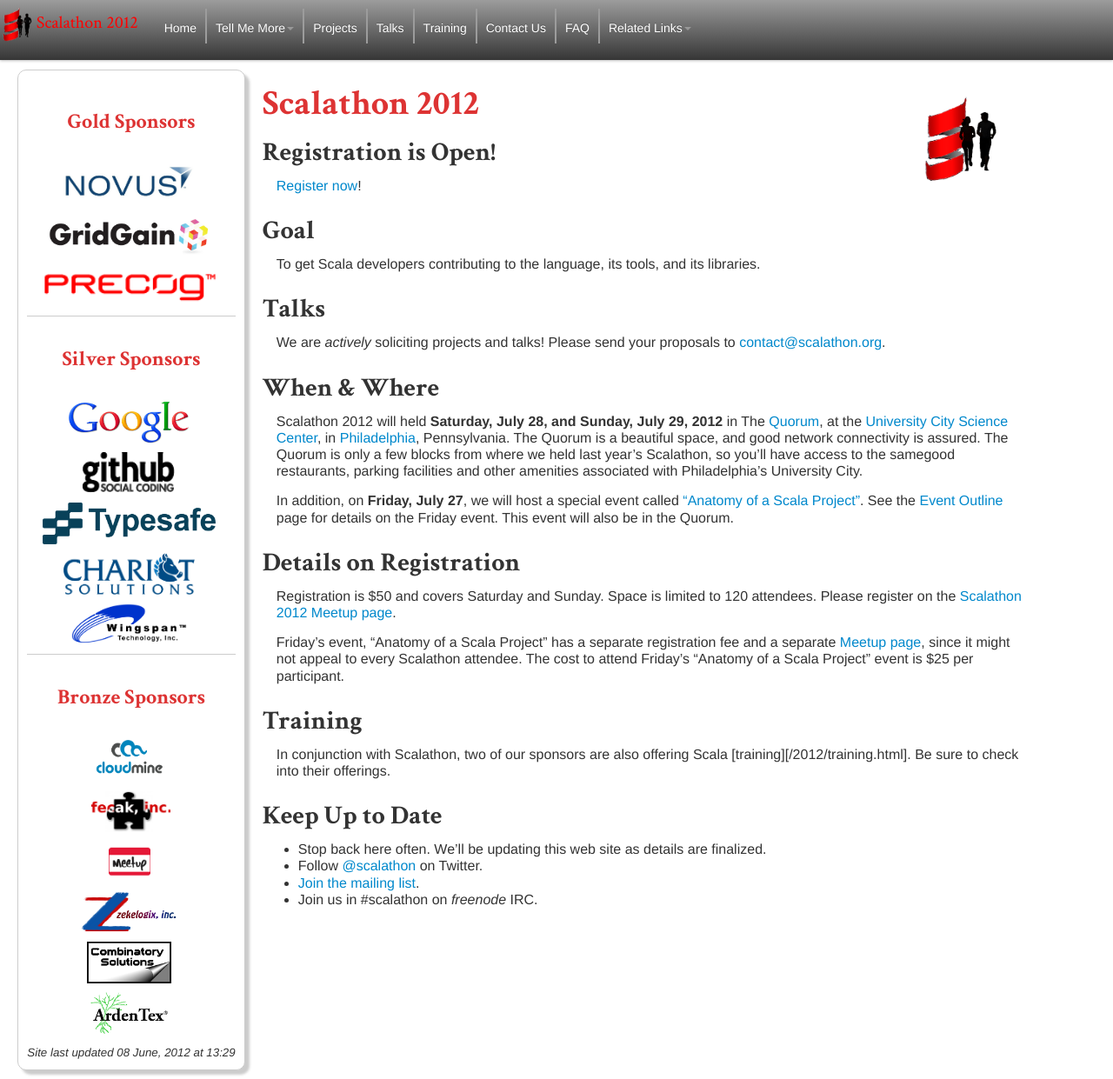
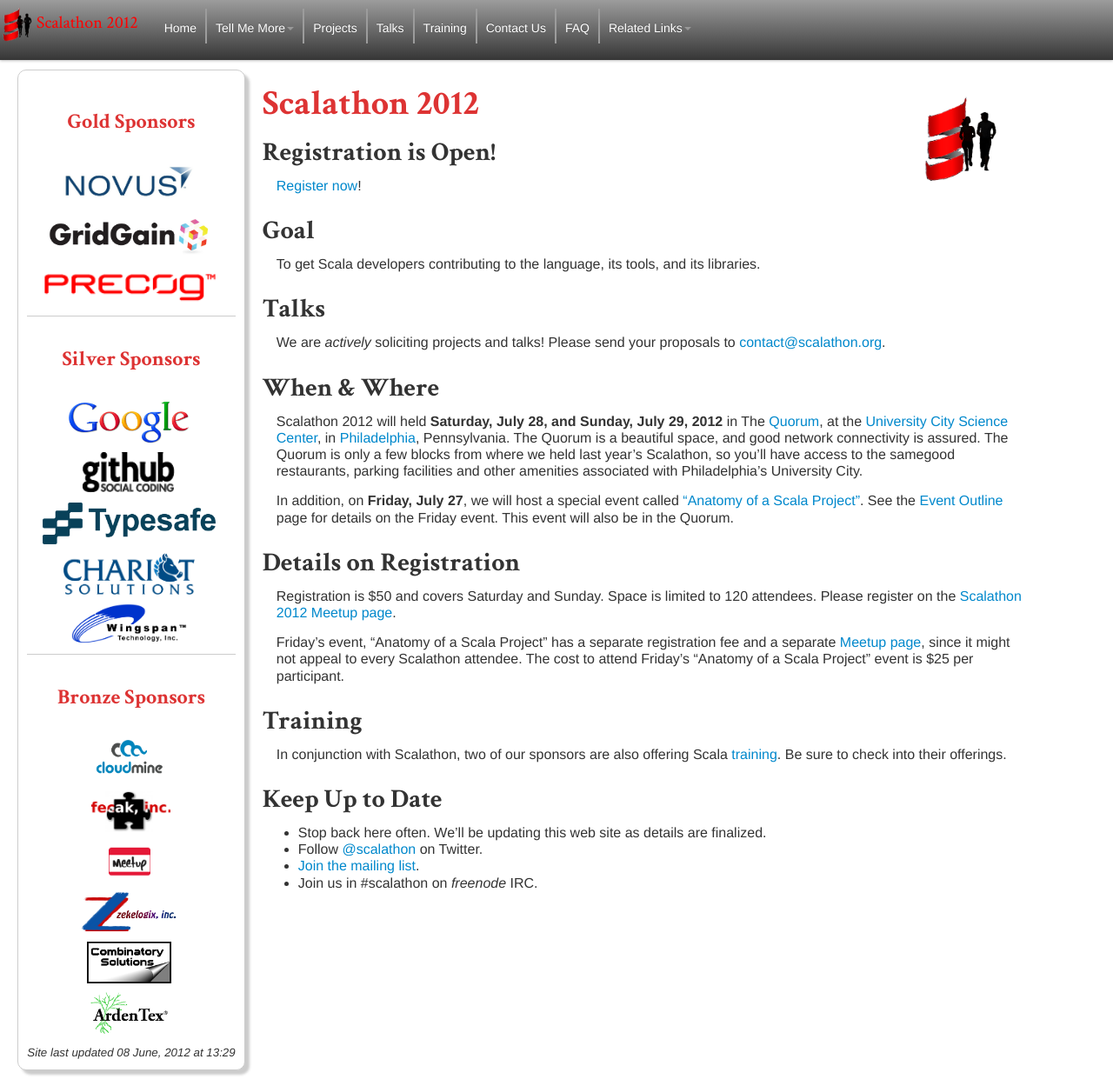
Before and after one commit to scala-phase/scalathon, a Jekyll site: the page built from 2012/index.md, in a window 1280 px wide and 1241 px high. Shown: the whole window at 87% size. Built offline with Jekyll 4.4.1, drawn with Linux system fonts in a browser that asks for light colours; nearby versions of some CDN libraries.

Commit message:
Properly *formatted* training plug on main page. Grr...

```diff
--- a/2012/index.md
+++ b/2012/index.md
@@ -48,7 +48,7 @@
 # Training
 
 In conjunction with Scalathon, two of our sponsors are also offering Scala
-[training][/2012/training.html]. Be sure to check into their offerings.
+[training](/2012/training.html). Be sure to check into their offerings.
 
 # Keep Up to Date
 
```
